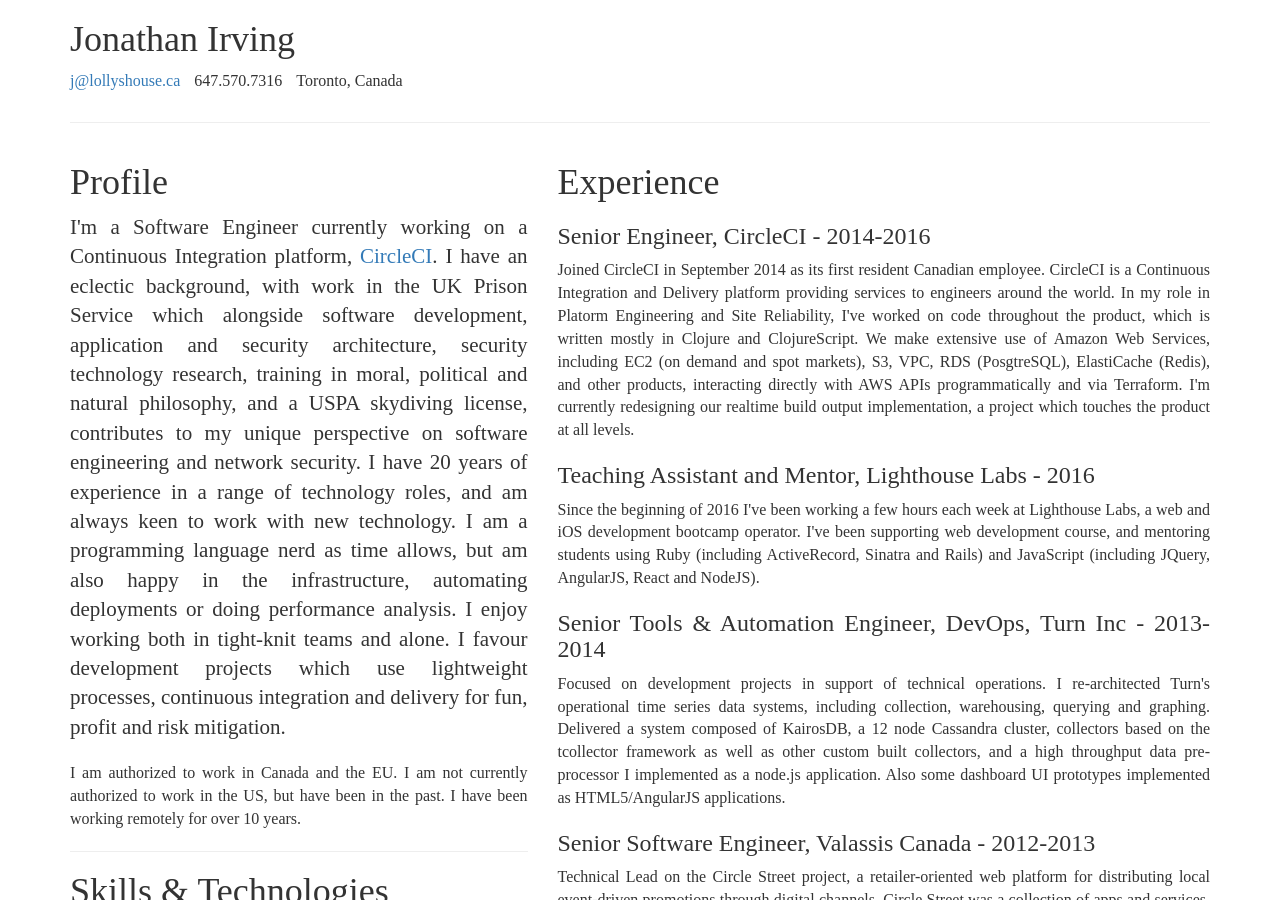
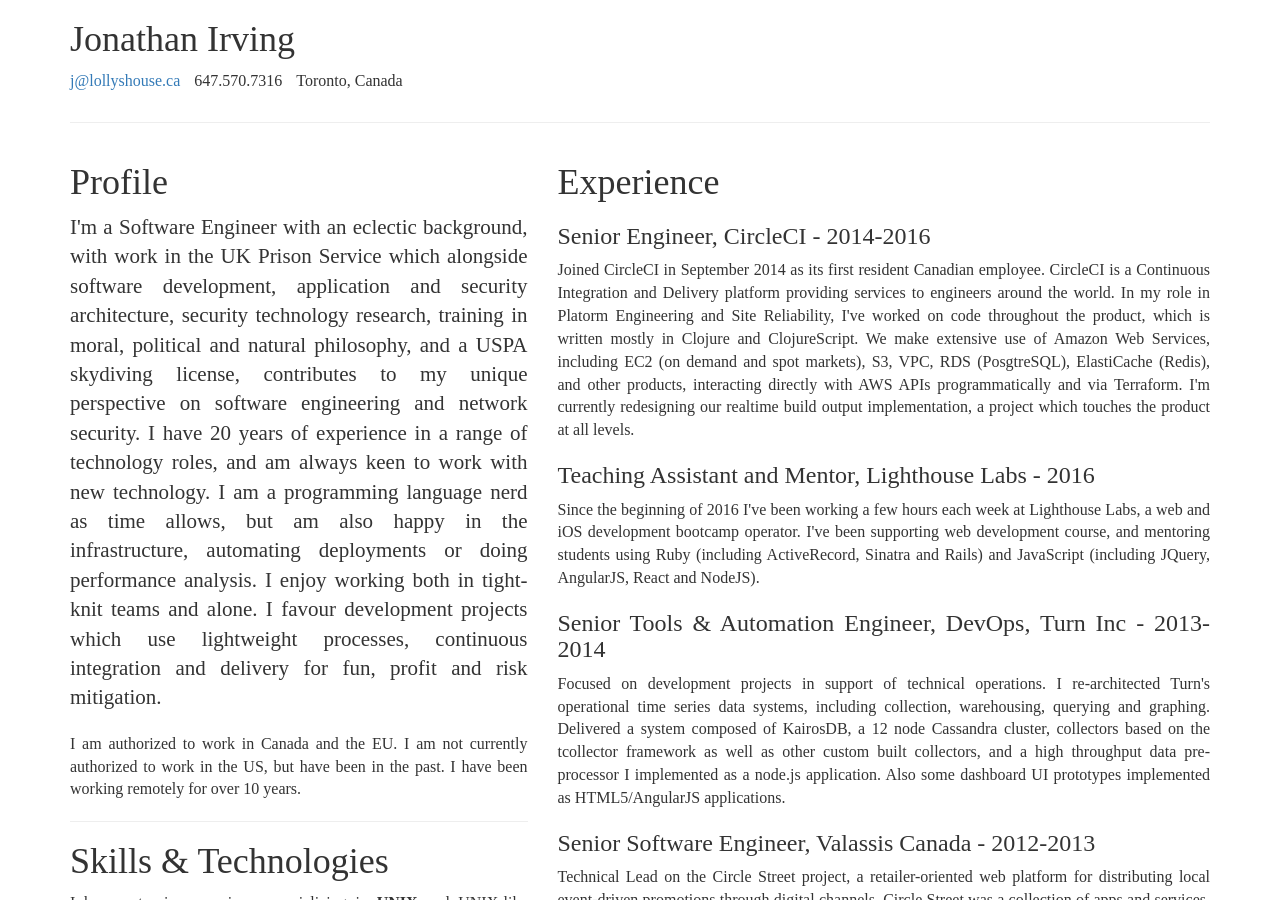
Before and after one commit to j0ni/j0ni.github.io, a Jekyll site: the page built from resume.html, in a window 1280 px wide and 900 px high. Built offline with Jekyll 4.4.1, drawn with Linux system fonts in a browser that asks for light colours; some web fonts are replaced.

Commit message:
Slight change of status :)

```diff
--- a/resume.html
+++ b/resume.html
@@ -25,29 +25,24 @@
       <h1>Profile</h1>
 
       <p class="lead">
-        I'm a Software Engineer currently working on a
-        Continuous Integration platform,
-        <a href="http://circleci.com">CircleCI</a>. I have an
-        eclectic background, with work in the UK Prison Service
-        which alongside software development, application and
-        security architecture, security technology research,
-        training in moral, political and natural philosophy, and a
-        USPA skydiving license, contributes to my unique perspective
-        on software engineering and network security. I have 20
-        years of experience in a range of technology roles, and am
-        always keen to work with new technology. I am a programming
-        language nerd as time allows, but am also happy in the
-        infrastructure, automating deployments or doing performance
-        analysis. I enjoy working both in tight-knit teams and
-        alone. I favour development projects which use lightweight
-        processes, continuous integration and delivery for fun,
+        I'm a Software Engineer with an eclectic background, with work in the UK
+        Prison Service which alongside software development, application and
+        security architecture, security technology research, training in moral,
+        political and natural philosophy, and a USPA skydiving license,
+        contributes to my unique perspective on software engineering and network
+        security. I have 20 years of experience in a range of technology roles,
+        and am always keen to work with new technology. I am a programming
+        language nerd as time allows, but am also happy in the infrastructure,
+        automating deployments or doing performance analysis. I enjoy working
+        both in tight-knit teams and alone. I favour development projects which
+        use lightweight processes, continuous integration and delivery for fun,
         profit and risk mitigation.
       </p>
 
       <p>
-        I am authorized to work in Canada and the EU. I am not
-        currently authorized to work in the US, but have been in the
-        past. I have been working remotely for over 10 years.
+        I am authorized to work in Canada and the EU. I am not currently
+        authorized to work in the US, but have been in the past. I have been
+        working remotely for over 10 years.
       </p>
     </section>
 
```
